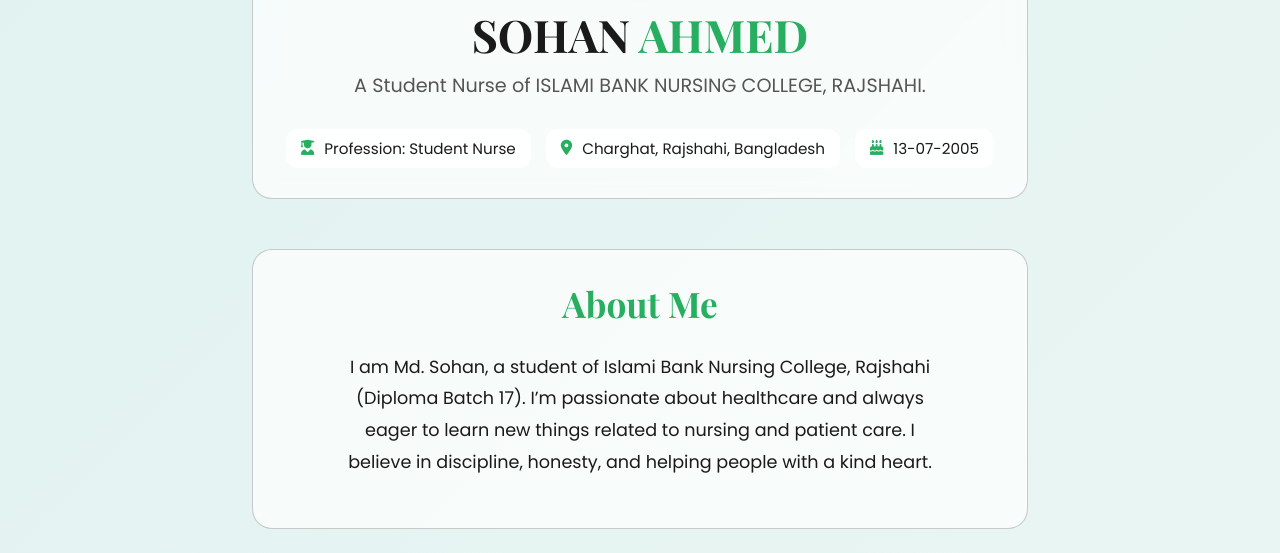
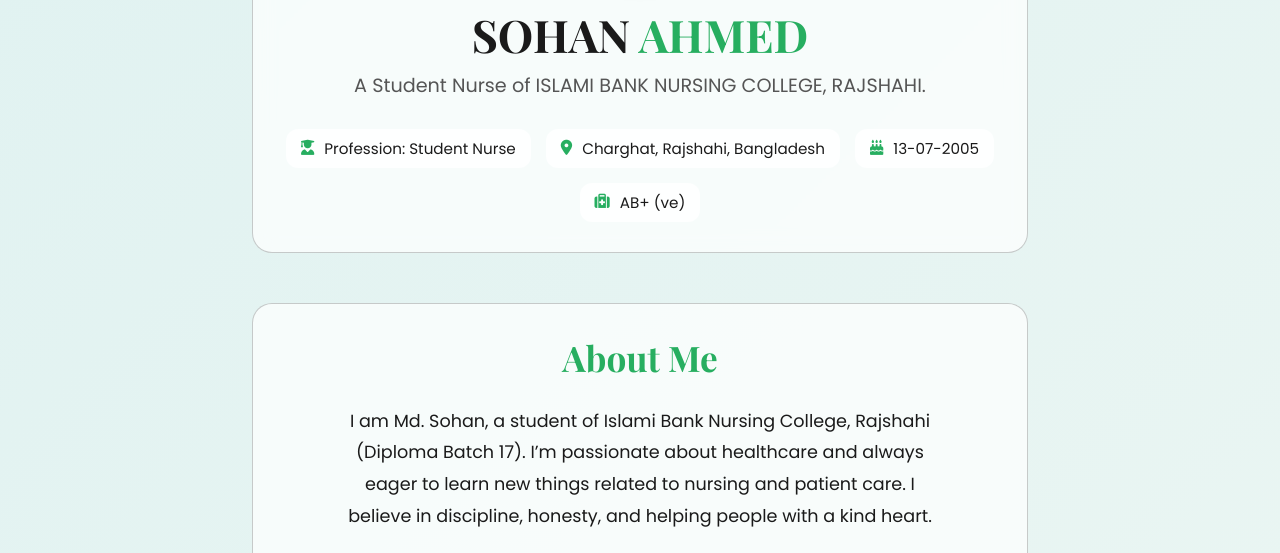
Before and after one commit to ibnc-r/Sohan, a plain HTML site: page index.html in a window 1280 px wide. Shown: the part 247-800 px from the top of the page. Drawn offline with nearby package versions, Linux system fonts and the light colour scheme.

Commit message:
Update index.html

```diff
--- a/index.html
+++ b/index.html
@@ -443,6 +443,7 @@
                 <li class="info-item"><i class="fas fa-user-graduate"></i>Profession: Student Nurse</li>
                 <li class="info-item"><i class="fas fa-map-marker-alt"></i>Charghat, Rajshahi, Bangladesh</li>
                 <li class="info-item"><i class="fas fa-birthday-cake"></i> 13-07-2005 </li>
+                <li class="info-item"><i class="fas fa-medkit"></i> AB+ (ve) </li>
             </ul>
         </header>
         <section class="about" data-aos="fade-right">
```
